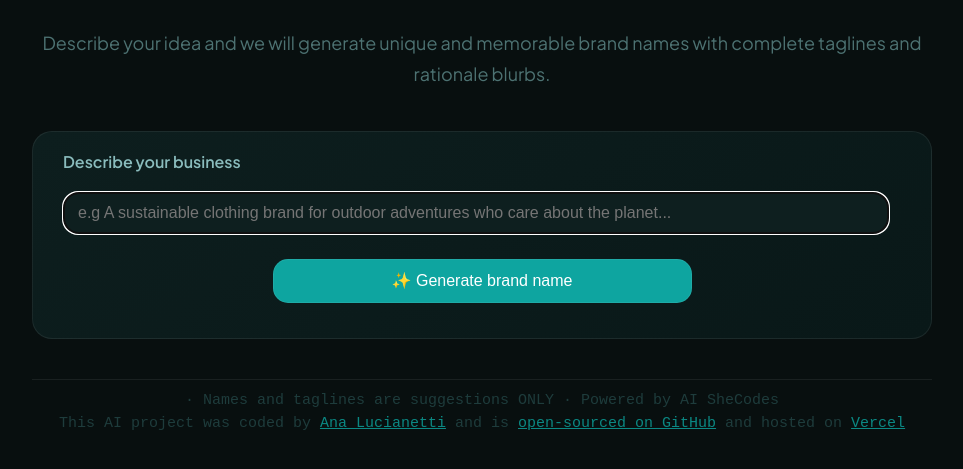
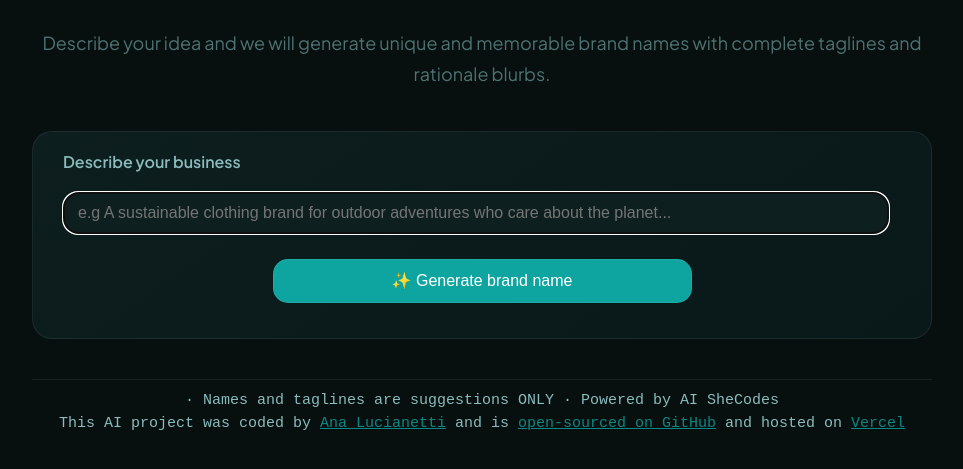
Before and after one commit to littleacls/ai-brand-tagline-generator, a plain HTML site: page index.html in a window 1280 px wide. Shown: the part 321-790 px from the top of the page, without its empty margins (158-1121 px from the left). Drawn offline with nearby package versions, Linux system fonts and the light colour scheme.

Commit message:
last UX touches before launching

```diff
--- a/src/index.js
+++ b/src/index.js
@@ -30,8 +30,6 @@ Aim for names that are short (1-3 words), easy to spell, and sound like they cou
   brandElement.classList.remove("hidden");
   brandElement.innerHTML = `<div class="blink">⏳ Generating a name for ${userInstructions.value}</div>`;
 
-  console.log(`Context: ${context}`);
-
   axios.get(apiUrl).then(displayBrandName);
 }
 
--- a/src/style.css
+++ b/src/style.css
@@ -33,7 +33,7 @@ h6 {
 }
 
 footer {
-  color: #1e3c3c;
+  color: #8abcbd;
   font-family: "Courier New", Courier, monospace;
   font-weight: 500;
   text-align: center;
```
